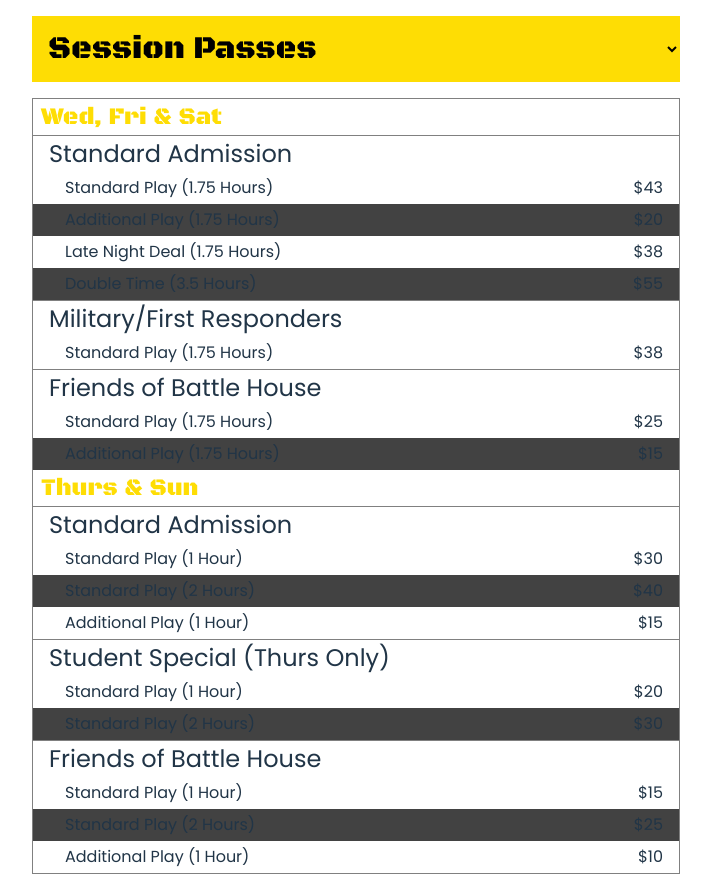
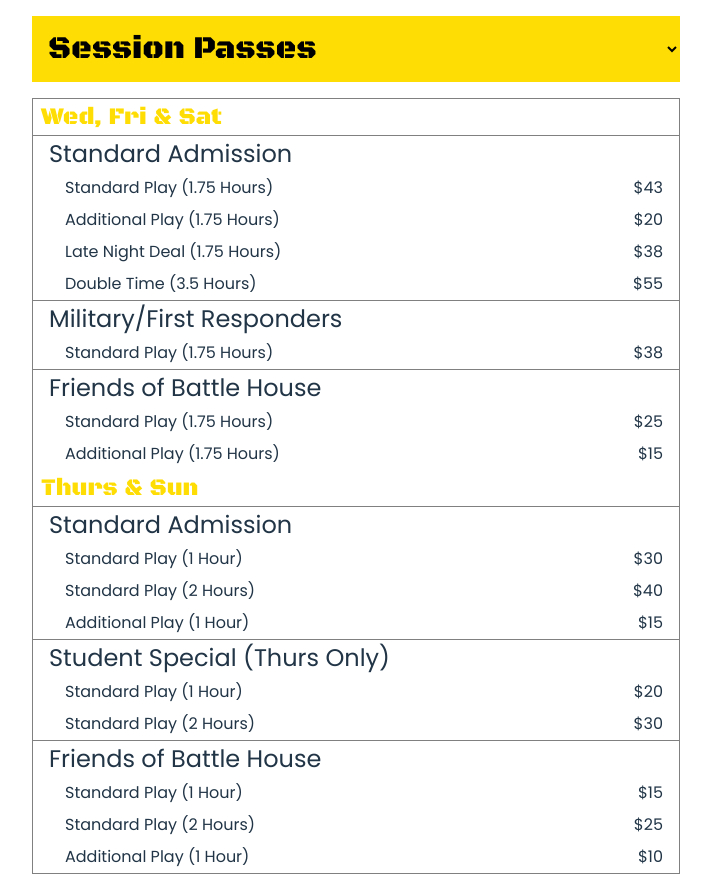
Before and after one commit to beans-squared/bh-companion-website, a React (Vite) app: page /pricing-reference in a window 1280 px wide. Shown: the whole page, without its empty margins (284-995 px from the left). Built offline with nearby package versions, Linux system fonts and the light colour scheme.

Commit message:
Update deals and styling

```diff
--- a/deals.json
+++ b/deals.json
@@ -3,7 +3,7 @@
 		"title": "Memorial Day Deal",
 		"description": "Buy 2, get 1 free standard admission.",
 		"startDate": "27 May 2023 00:00:00 CST",
-		"endDate": "30 May 2023 00:00:00 CST"
+		"endDate": "29 May 2023 23:59:59 CST"
 	},
 	{
 		"title": "Summer League",
--- a/package.json
+++ b/package.json
@@ -4,7 +4,7 @@
 	"version": "0.0.0",
 	"type": "module",
 	"scripts": {
-		"dev": "doppler run -- vite --host",
+		"dev": "doppler run -- vite --host --open",
 		"build": "vite build",
 		"preview": "vite preview"
 	},
--- a/src/root.css
+++ b/src/root.css
@@ -27,9 +27,12 @@
 	justify-content: center;
 
 	--color-brand: #fedd04;
+
 	--color-bg: #2d2d2d;
 	--color-bg-dark: #000000;
 	--color-bg-light: #424242;
+
+	--color-text: #ffffff;
 
 	font-synthesis: none;
 	text-rendering: optimizeLegibility;
@@ -41,7 +44,10 @@
 @media (prefers-color-scheme: light) {
 	:root {
 		color: #213547;
-		background-color: #ffffff;
+		background-color: var(--color-bg);
+		--color-bg: #ffffff;
+		--color-bg-dark: #9f9f9f;
+		--color-bg-light: #ffffff;
 	}
 }
 
@@ -63,7 +69,7 @@
 	padding: 1rem;
 	font-family: 'Black Ops One';
 	font-size: 1.2rem;
-	color: black;
+	color: #000000;
 	background-color: var(--color-brand);
 	border: none;
 }
@@ -89,8 +95,8 @@
 	padding: 0.75rem;
 	font-family: 'Poppins';
 	font-size: 1rem;
-	color: white;
-	background-color: #424040;
+	color: var(--color-text);
+	background-color: var(--color-bg-light);
 	border: none;
 }
 
```
